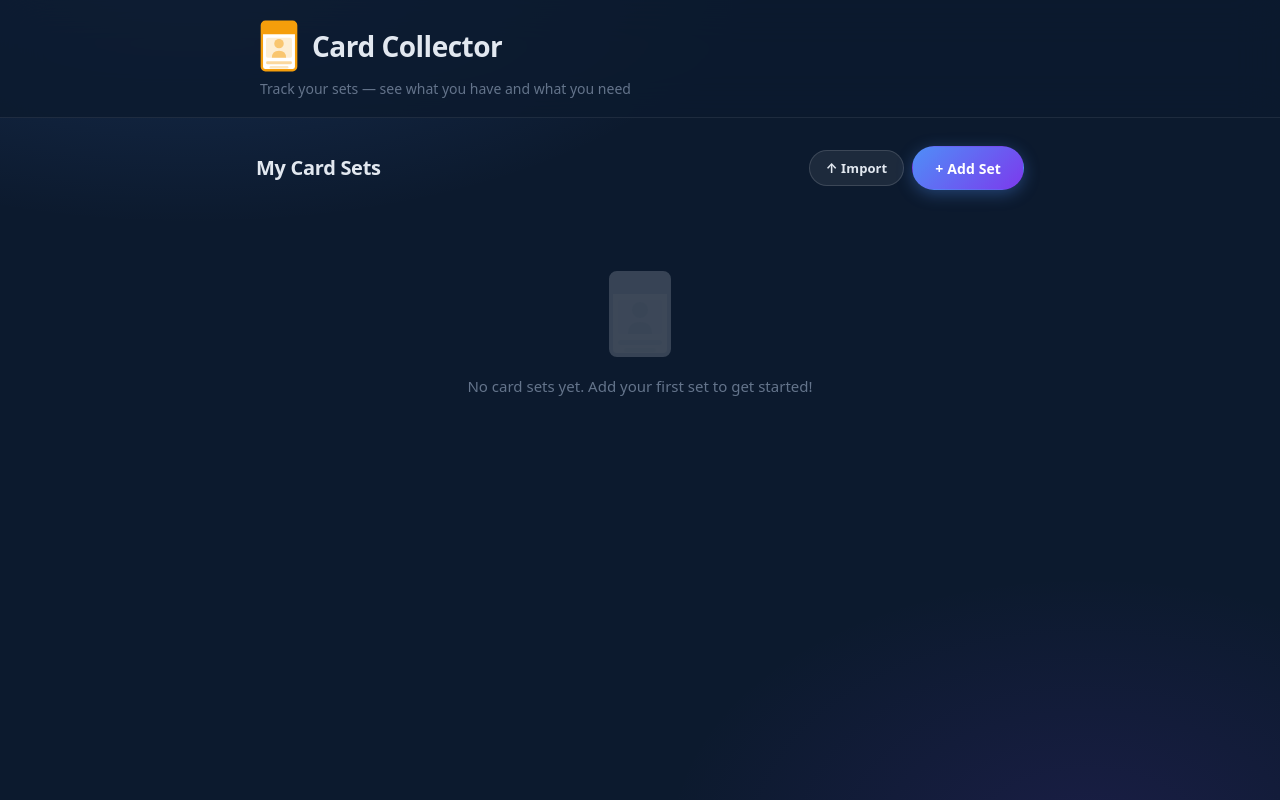
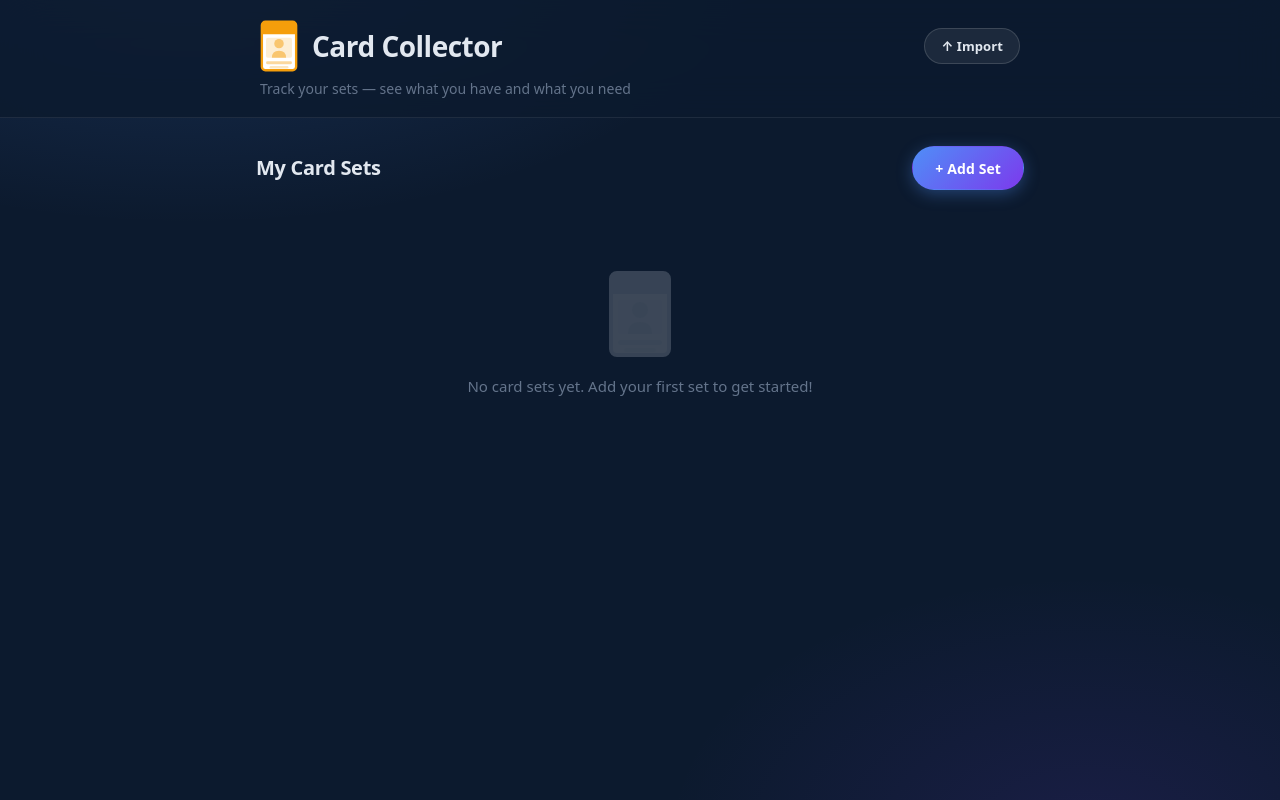
Before and after one commit to jaysour901/CardInventoryApp, a React (Vite) app: page / in a window 1280 px wide. Built offline with nearby package versions, Linux system fonts and the light colour scheme.

Commit message:
Move Export/Import buttons to header top-right
Keeps the content area clean — only '+ Add Set' stays in the section
header, Export/Import sit in the sticky app header on the right side.

https://claude.ai/code/session_01T93Sn2bfPyKqeXH6vfkZcv

```diff
--- a/src/App.css
+++ b/src/App.css
@@ -34,10 +34,25 @@
   padding: 20px 20px 18px;
 }
 
+.header-top-row {
+  display: flex;
+  align-items: center;
+  justify-content: space-between;
+  gap: 12px;
+  margin-bottom: 6px;
+}
+
 .header-title {
   display: flex;
   align-items: center;
   gap: 14px;
+}
+
+.header-io-btns {
+  display: flex;
+  gap: 8px;
+  align-items: center;
+  flex-shrink: 0;
 }
 
 .card-icon-svg { color: var(--gold); flex-shrink: 0; }
--- a/src/components/SetList.jsx
+++ b/src/components/SetList.jsx
@@ -63,9 +63,21 @@ export default function SetList({ sets, onAddSet, onSelectSet, onDeleteSet, onEx
     <div className="page">
       <header className="app-header">
         <div className="header-inner">
-          <div className="header-title">
-            <TradingCardIcon size={38} className="card-icon-svg" />
-            <h1>Card Collector</h1>
+          <div className="header-top-row">
+            <div className="header-title">
+              <TradingCardIcon size={38} className="card-icon-svg" />
+              <h1>Card Collector</h1>
+            </div>
+            <div className="header-io-btns">
+              {sets.length > 0 && (
+                <button className="btn btn-secondary btn-sm" onClick={onExport} title="Export all sets to a file">
+                  &#8595; Export
+                </button>
+              )}
+              <button className="btn btn-secondary btn-sm" onClick={() => fileRef.current.click()} title="Import sets from a file">
+                &#8593; Import
+              </button>
+            </div>
           </div>
           <p className="header-sub">Track your sets — see what you have and what you need</p>
         </div>
@@ -75,14 +87,6 @@ export default function SetList({ sets, onAddSet, onSelectSet, onDeleteSet, onEx
         <div className="section-header">
           <h2>My Card Sets</h2>
           <div className="header-actions">
-            {sets.length > 0 && (
-              <button className="btn btn-secondary btn-sm" onClick={onExport} title="Export all sets to a file">
-                &#8595; Export
-              </button>
-            )}
-            <button className="btn btn-secondary btn-sm" onClick={() => fileRef.current.click()} title="Import sets from a file">
-              &#8593; Import
-            </button>
             <button className="btn btn-primary" onClick={() => setShowForm(v => !v)}>
               {showForm ? 'Cancel' : '+ Add Set'}
             </button>
--- a/vite.config.js
+++ b/vite.config.js
@@ -39,7 +39,7 @@ export default defineConfig({
         ],
       },
       workbox: {
-        cacheId: 'card-collector-v7',
+        cacheId: 'card-collector-v8',
         // Always fetch the HTML shell from network so updates are immediate
         navigateFallbackDenylist: [],
         runtimeCaching: [
```
